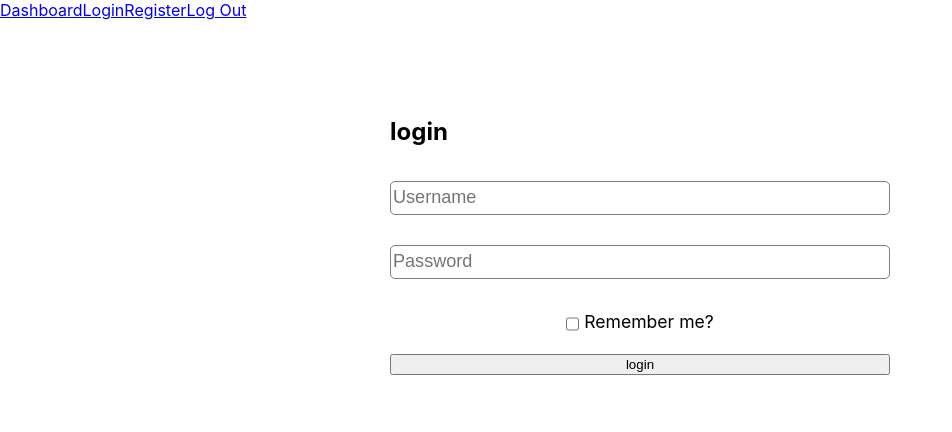
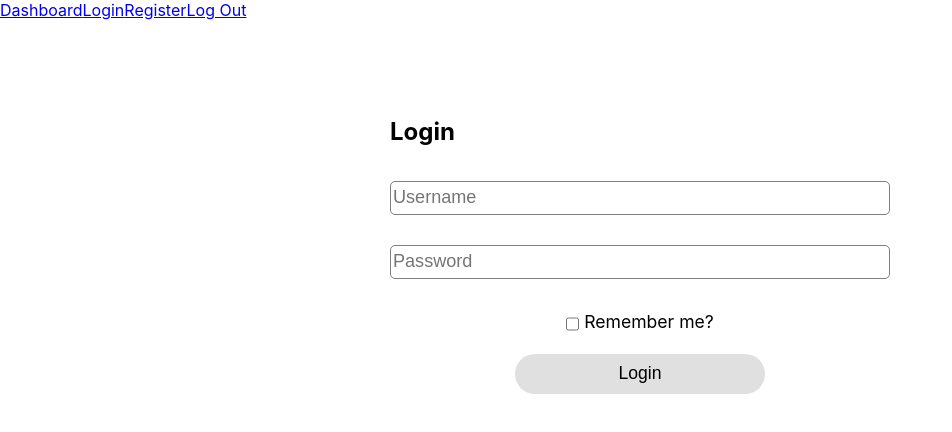
Before and after one commit to WilliamBerlin76/goal-keeper, a React (Create React App) app: page /login in a window 1280 px wide. Shown: the top 432 px of the page, without its empty margins (0-952 px from the left). Built offline with nearby package versions, Linux system fonts and the light colour scheme.

Commit message:
completed basic auth styles

```diff
--- a/src/App.tsx
+++ b/src/App.tsx
@@ -17,11 +17,11 @@ const App: React.FC = () => {
       <Switch>
         <Route
           path='/register'
-          render={props => <Register type='register' {...props}/>}
+          render={props => <Register type='Register' {...props}/>}
         />
         <Route
           path='/login'
-          render={props => <Register type='login' {...props}/>}
+          render={props => <Register type='Login' {...props}/>}
         />
         <PrivateRoute path='/dashboard' component={Dashboard} />
         <PrivateRoute
--- a/src/components/auth/authForm.scss
+++ b/src/components/auth/authForm.scss
@@ -30,4 +30,22 @@
             margin-bottom: 4px;
         }
     }
+
+    .auth-err{
+        color: red;
+    }
+    .auth-submit{
+        cursor: pointer;
+        font-size: 1.1rem;
+        width: 50%;
+        margin: 0 auto;
+        height: 40px;
+        border-radius: 50px;
+        border: none;
+        background: #e0e0e0;
+        transition: .25s;
+        &:hover{
+            background: #b8b8b8
+        }
+    }
 }
--- a/src/components/auth/authForm.tsx
+++ b/src/components/auth/authForm.tsx
@@ -78,12 +78,11 @@ const AuthForm: React.FC<Props> = ({authenticate, type, error}) => {
                     />
                     <label htmlFor='remember'>Remember me?</label>
                 </div>
-
-                <button>{type}</button>
+                {error && (
+                    <p className='auth-err'>{error}</p>
+                )}
+                <button className='auth-submit'>{type}</button>
             </form>
-            {error && (
-                <p>{error}</p>
-            )}
 
         </section>
     );
```
